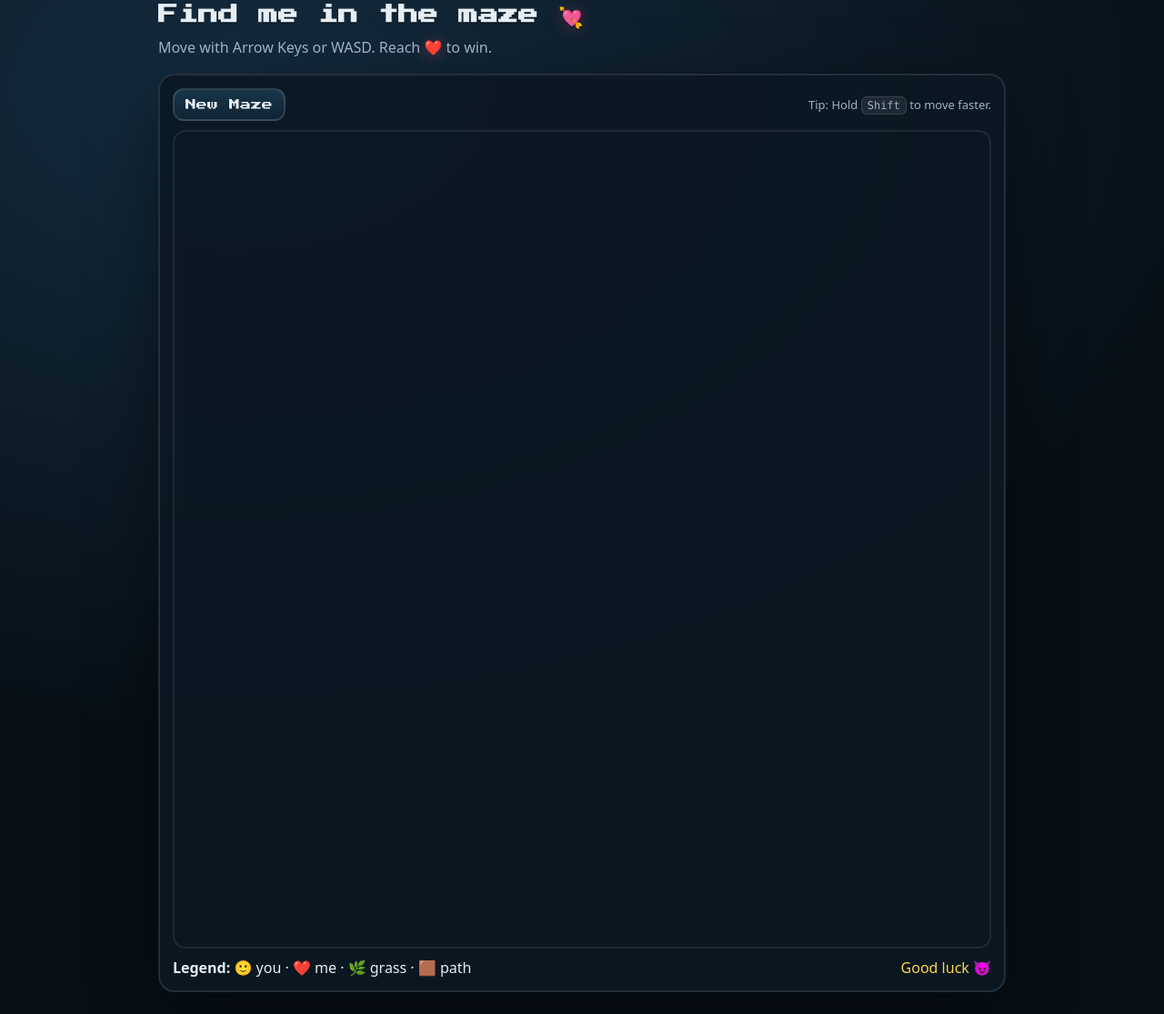
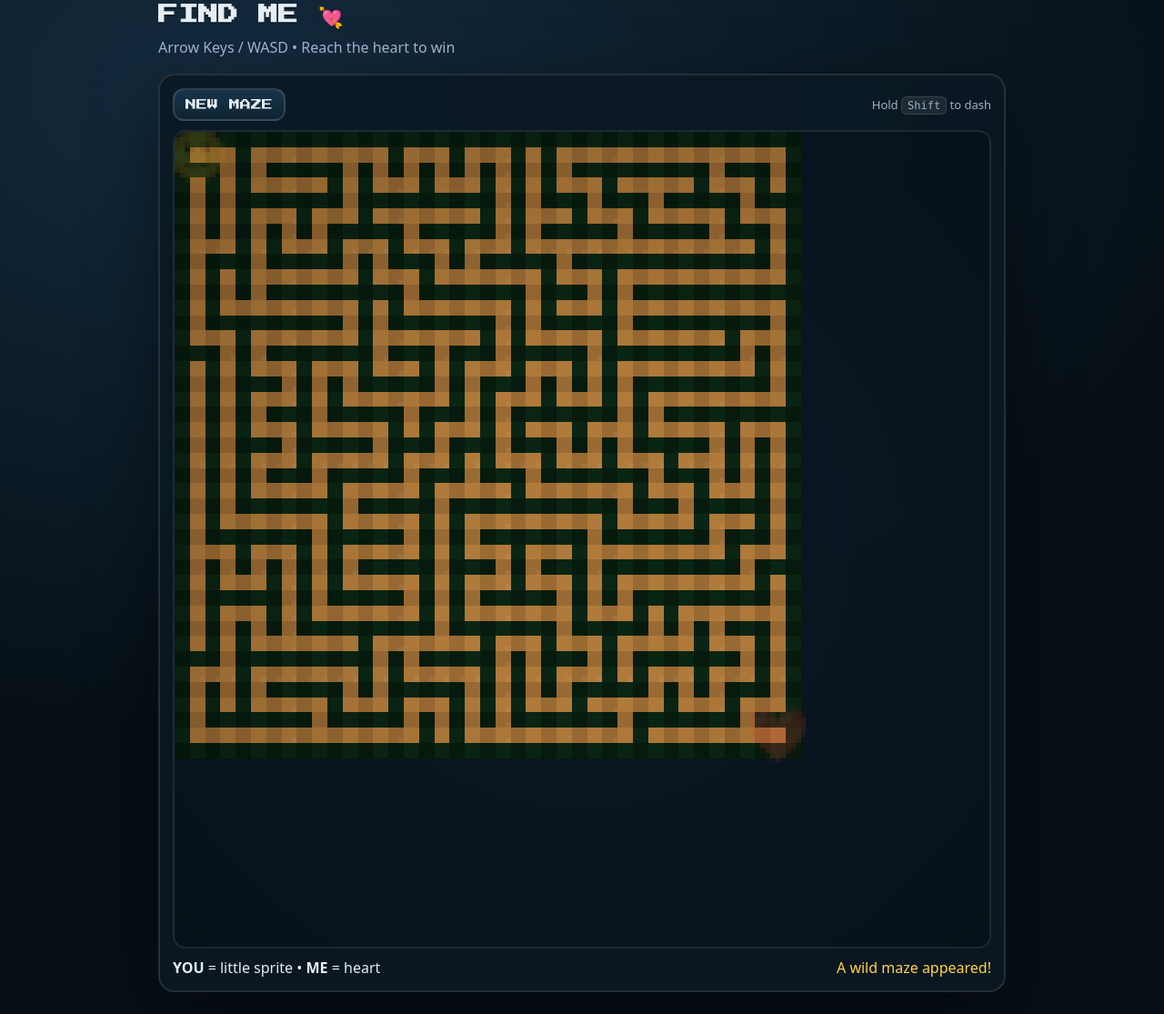
Before and after one commit to larissamdealmeida/valentines-maze, a plain HTML site: page index.html in a window 1280 px wide. Shown: the part 21-1136 px from the top of the page at 91% size. Drawn offline with Linux system fonts and the light colour scheme.

Commit message:
Update index.html

```diff
--- a/index.html
+++ b/index.html
@@ -5,7 +5,6 @@
   <meta name="viewport" content="width=device-width, initial-scale=1" />
   <title>Find Me 💘</title>
 
-  <!-- Pixel-ish font (Google Fonts) -->
   <link rel="preconnect" href="https://fonts.googleapis.com">
   <link rel="preconnect" href="https://fonts.gstatic.com" crossorigin>
   <link href="https://fonts.googleapis.com/css2?family=Press+Start+2P&display=swap" rel="stylesheet">
@@ -15,23 +14,37 @@
 <body>
   <main class="wrap">
     <header class="top">
-      <h1>Find me in the maze <span class="spark">💘</span></h1>
-      <p class="sub">Move with Arrow Keys or WASD. Reach <span class="heart">❤️</span> to win.</p>
+      <h1>FIND ME 💘</h1>
+      <p class="sub">Arrow Keys / WASD • Reach the heart to win</p>
     </header>
 
     <section class="panel">
       <div class="toolbar">
-        <button id="newMazeBtn" class="btn">New Maze</button>
-        <div class="hint">Tip: Hold <kbd>Shift</kbd> to move faster.</div>
+        <button id="newMazeBtn" class="btn">NEW MAZE</button>
+        <div class="hint">Hold <kbd>Shift</kbd> to dash</div>
       </div>
 
-      <canvas id="game" width="640" height="640" aria-label="Maze game"></canvas>
+      <!-- Internal resolution is true Game Boy -->
+      <canvas id="game" width="160" height="144"></canvas>
 
       <div class="hud">
-        <div><strong>Legend:</strong> 🙂 you · ❤️ me · 🌿 grass · 🟫 path</div>
-        <div id="status" class="status">Good luck 😈</div>
+        <div><strong>YOU</strong> = little sprite • <strong>ME</strong> = heart</div>
+        <div id="status" class="status">A WILD MAZE APPEARED!</div>
       </div>
     </section>
 
     <dialog id="winDialog">
-      <h2>You found me! 💖</h2
+      <h2>YOU FOUND ME 💖</h2>
+      <p>Type the secret phrase to reveal your KeyForge code:</p>
+      <input id="phrase" type="text" placeholder="e.g. i choose you" autocomplete="off" />
+      <div class="row">
+        <button id="revealBtn" class="btn">REVEAL</button>
+        <button id="closeBtn" class="btn secondary">CLOSE</button>
+      </div>
+      <p id="codeBox" class="code hidden"></p>
+    </dialog>
+  </main>
+
+  <script src="game.js"></script>
+</body>
+</html>
```
